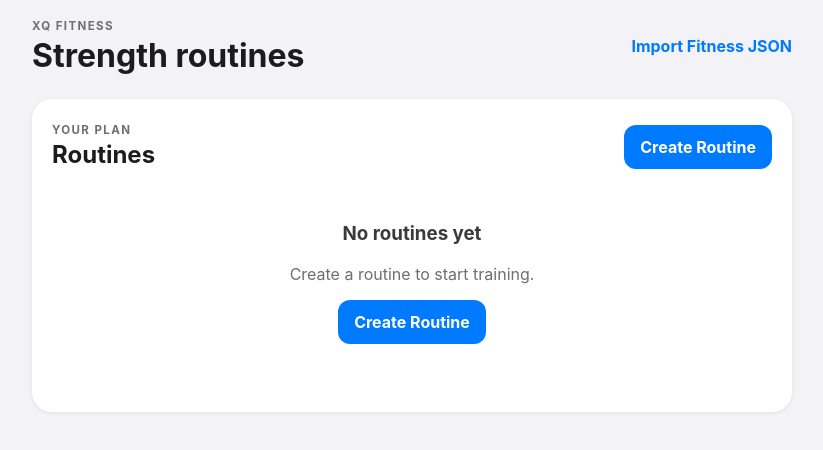
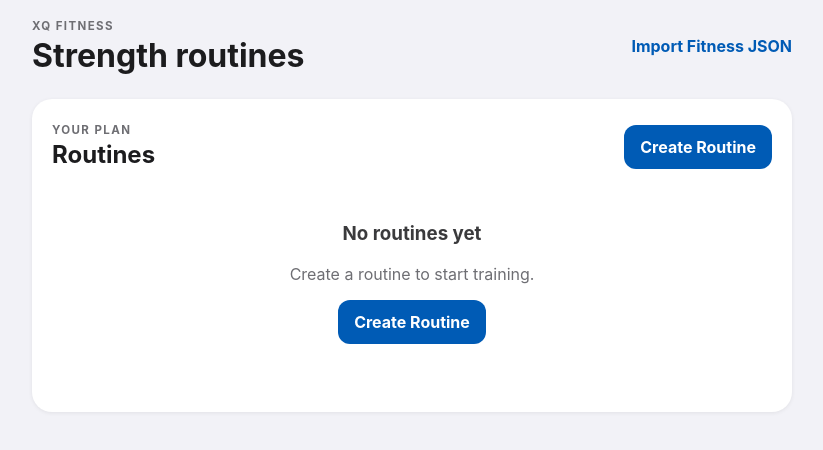
Before and after one commit to ExperienceQuality/xq-exercices-miniapp, a Svelte app: page / in a window 1280 px wide. Shown: the top 450 px of the page, without its empty margins (228-1051 px from the left). Built offline with nearby package versions, Linux system fonts and the light colour scheme.

Commit message:
fix: harden fitness startup and contrast

```diff
--- a/src/app/App.svelte
+++ b/src/app/App.svelte
@@ -19,13 +19,15 @@
   const controller = new FitnessController(dependencies);
   const initialLoad = controller.load();
   // Keep the shell gated until the first load has published a usable state.
-  let appStatus: 'loading' | 'ready' | 'unavailable' = 'loading';
+  let appStatus: 'loading' | 'ready' | 'unavailable' = 'ready';
+  let dataReady = false;
   let renderVersion = 0;
   let routine: RoutineV2 | undefined;
   let session: TrainingSessionV2 | undefined;
   const unsubscribe = controller.subscribe(() => {
     renderVersion += 1;
     appStatus = controller.status;
+    dataReady = controller.status === 'ready';
     routine = controller.routine;
     session = controller.session;
   });
@@ -42,10 +44,12 @@
   onMount(async () => {
     await initialLoad;
     appStatus = controller.status;
+    dataReady = controller.status === 'ready';
   });
   const retryLoad = async () => {
     await controller.load();
     appStatus = controller.status;
+    dataReady = controller.status === 'ready';
   };
   const openRoutineEditor = () => {
     editorKind = 'routine';
@@ -162,12 +166,16 @@
             <p class="eyebrow">YOUR PLAN</p>
             <h2 id="routine-list-title">Routines</h2>
           </div>
-          <button onclick={openRoutineEditor}>Create Routine</button>
+          <button disabled={!dataReady} onclick={openRoutineEditor}
+            >Create Routine</button
+          >
         </div>
         {#if controller.document.routines.length === 0}<div class="empty">
             <h3>No routines yet</h3>
             <p>Create a routine to start training.</p>
-            <button onclick={openRoutineEditor}>Create Routine</button>
+            <button disabled={!dataReady} onclick={openRoutineEditor}
+              >Create Routine</button
+            >
           </div>{:else}<div class="routine-grid">
             {#each controller.document.routines as routine (routine.id)}<button
                 class="routine-card"
--- a/src/styles/app.css
+++ b/src/styles/app.css
@@ -32,7 +32,7 @@ button {
   border: 0;
   border-radius: 12px;
   padding: 0.65rem 1rem;
-  background: #007aff;
+  background: #005bb5;
   color: #fff;
   font-weight: 650;
   cursor: pointer;
@@ -123,7 +123,7 @@ h2 {
 }
 .import {
   position: relative;
-  color: #007aff;
+  color: #005bb5;
   font-weight: 650;
 }
 .import input {
@@ -145,7 +145,7 @@ h2 {
   white-space: nowrap;
 }
 .session-tabs button.active {
-  background: #007aff;
+  background: #005bb5;
   color: #fff;
 }
 .session-head {
@@ -159,7 +159,7 @@ h2 {
 }
 .quiet {
   background: transparent;
-  color: #007aff;
+  color: #005bb5;
   padding: 0.45rem;
 }
 .danger {
@@ -171,7 +171,7 @@ h2 {
 }
 .secondary {
   background: #e5e5ea;
-  color: #007aff;
+  color: #005bb5;
   margin-top: 1rem;
 }
 .exercise {
@@ -255,7 +255,7 @@ h2 {
 }
 .back {
   background: transparent;
-  color: #007aff;
+  color: #005bb5;
   padding: 0;
   margin-bottom: 1rem;
 }
```
